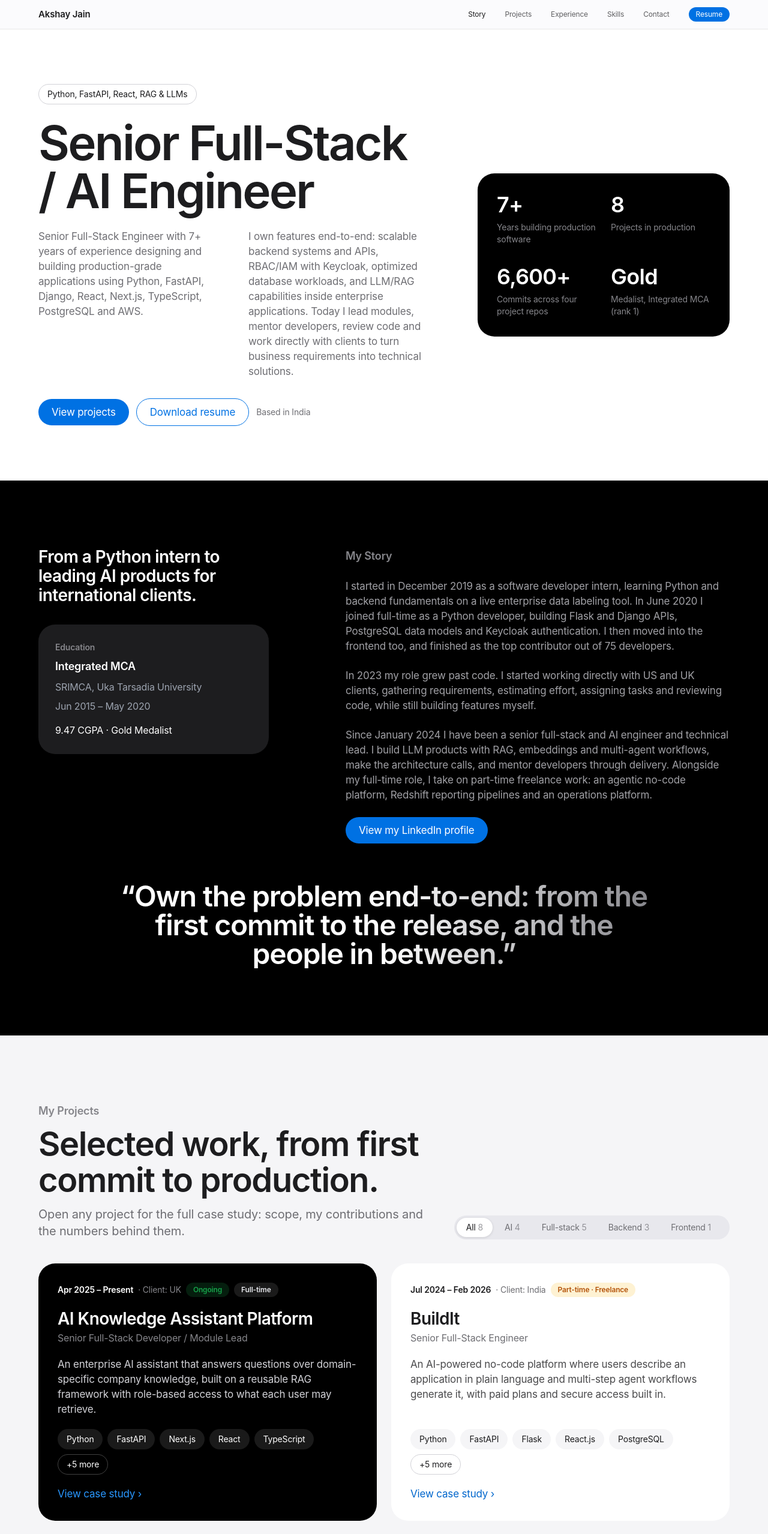
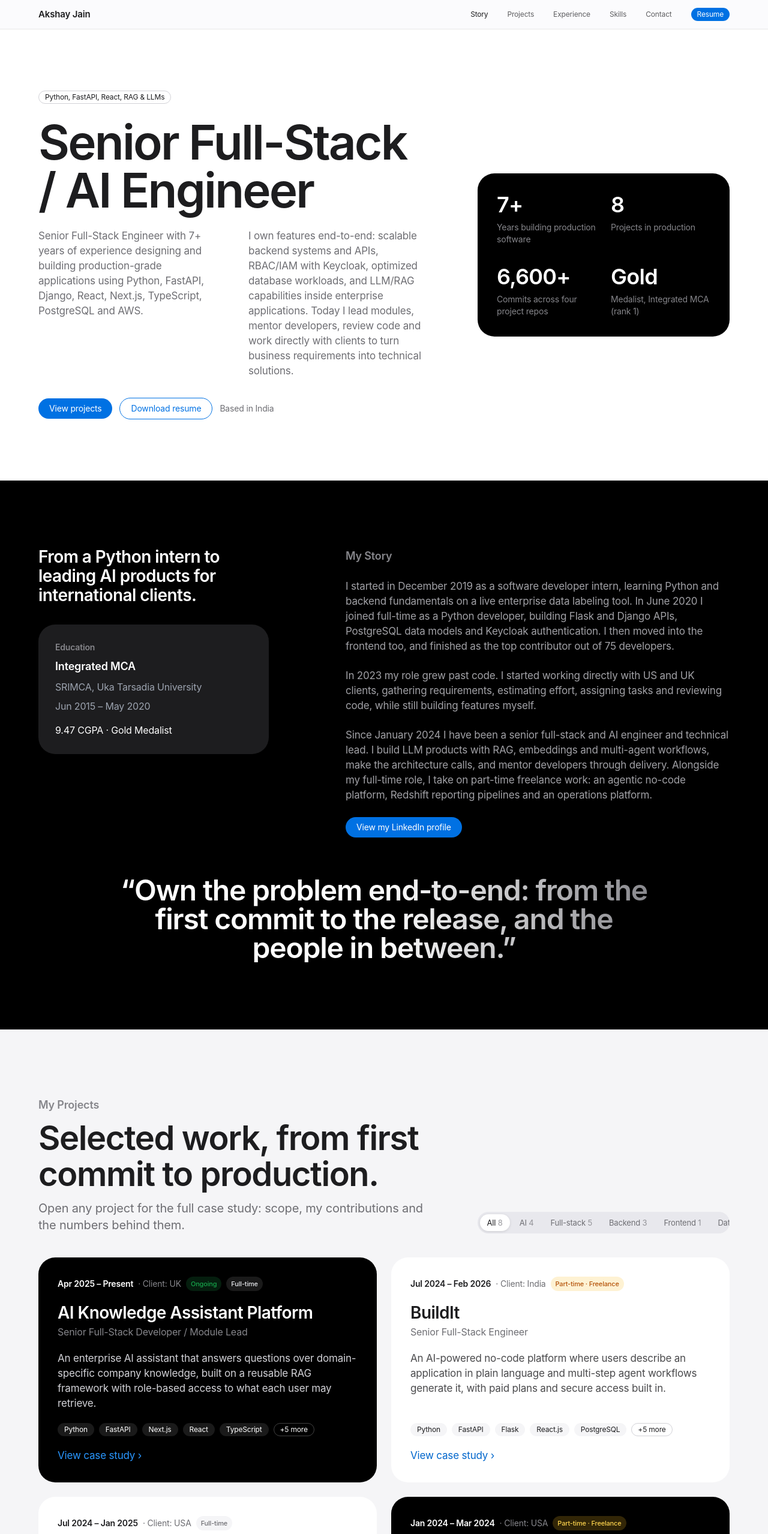
Before and after one commit to akshayjain98/akshayjain98.github.io, a Next.js app: page / in a window 1280 px wide. Shown: the top 2557 px of the page at 60% size. Built offline with nearby package versions, Linux system fonts and the light colour scheme.

Commit message:
feat: change the button and badge size

```diff
--- a/src/app/components/About/index.tsx
+++ b/src/app/components/About/index.tsx
@@ -9,12 +9,12 @@ const About: React.FC = () => {
     <div className="flex flex-col lg:flex-row justify-between gap-10 sm:gap-12 lg:gap-12 xl:gap-20 py-10 sm:py-12 lg:py-20 items-center flex-1">
       <div className="flex-1 min-w-0 flex flex-col justify-center gap-6">
         <div className="flex flex-wrap items-center gap-3">
-          <Tag className="text-xs sm:text-sm !whitespace-normal" variant="outlined">
+          <Tag className="!whitespace-normal" variant="outlined">
             {headline}
           </Tag>
           {openTo && (
-            <span className="inline-flex items-center gap-2 rounded-full bg-green-500/10 px-4 py-2 text-xs sm:text-sm font-semibold text-green-700">
-              <span aria-hidden className="h-2 w-2 rounded-full bg-green-500 animate-pulse" />
+            <span className="inline-flex items-center gap-1.5 rounded-full bg-green-500/10 px-2.5 py-0.5 text-xs font-medium text-green-700">
+              <span aria-hidden className="h-1.5 w-1.5 rounded-full bg-green-500 animate-pulse" />
               {openTo}
             </span>
           )}
--- a/src/app/components/Experience/index.tsx
+++ b/src/app/components/Experience/index.tsx
@@ -15,7 +15,7 @@ const EmployerBlock = ({ employer, current }: { employer: Employer; current: boo
         </p>
       </div>
       <span
-        className={`rounded-full px-4 py-1.5 text-sm font-semibold ${
+        className={`rounded-full px-2.5 py-0.5 text-xs font-medium ${
           employer.type === 'Full-time' ? 'bg-white text-black' : 'bg-amber-400/20 text-amber-300'
         }`}
       >
--- a/src/app/components/Projects/index.tsx
+++ b/src/app/components/Projects/index.tsx
@@ -14,7 +14,7 @@ const EngagementBadge: React.FC<{ engagement: Project['engagement']; dark?: bool
   const freelance = engagement !== 'Full-time';
   return (
     <span
-      className={`rounded-full px-3 py-1 text-xs font-semibold ${
+      className={`rounded-full px-2 py-0.5 text-[11px] font-medium ${
         freelance
           ? 'bg-amber-400/20 text-amber-700'
           : dark
@@ -44,7 +44,7 @@ const ProjectCard: React.FC<{ project: Project; dark: boolean; onOpen: () => voi
         <span className={muted}>· {project.client}</span>
         <span className="ml-auto flex gap-2">
           {project.ongoing && (
-            <span className="rounded-full bg-green-500/15 px-3 py-1 text-xs font-semibold text-green-600">Ongoing</span>
+            <span className="rounded-full bg-green-500/15 px-2 py-0.5 text-[11px] font-medium text-green-600">Ongoing</span>
           )}
           <EngagementBadge engagement={project.engagement} dark={dark} />
         </span>
@@ -151,7 +151,7 @@ const ProjectModal: React.FC<{ project: Project; onClose: () => void }> = ({ pro
                 <EngagementBadge engagement={project.engagement} />
               </span>
               {project.ongoing && (
-                <span className="self-center rounded-full bg-green-500/15 px-3 py-1 text-xs font-semibold text-green-700">Ongoing</span>
+                <span className="self-center rounded-full bg-green-500/15 px-2 py-0.5 text-[11px] font-medium text-green-700">Ongoing</span>
               )}
             </div>
             <h2 id="project-modal-title" className="text-[28px] sm:text-[40px] font-semibold leading-[1.1] tracking-[-0.025em] mt-2">
@@ -214,7 +214,7 @@ const ProjectModal: React.FC<{ project: Project; onClose: () => void }> = ({ pro
                   <div className="flex flex-wrap items-center justify-between gap-2">
                     <h3 className="font-semibold">{c.area}</h3>
                     {c.layer && (
-                      <span className="rounded-full border border-gray-300 px-3 py-0.5 text-xs font-semibold uppercase tracking-wide text-gray-600">
+                      <span className="rounded-full border border-gray-300 px-2 py-0.5 text-[11px] font-medium uppercase tracking-wide text-gray-600">
                         {c.layer}
                       </span>
                     )}
@@ -311,7 +311,7 @@ export const Projects: React.FC<{ projects: Project[] }> = ({ projects }) => {
                 type="button"
                 aria-pressed={filter === f}
                 onClick={() => setFilter(f)}
-                className={`shrink-0 whitespace-nowrap rounded-full px-4 py-1.5 transition duration-200 ${
+                className={`shrink-0 whitespace-nowrap rounded-full px-3 py-1 text-[13px] transition duration-200 ${
                   filter === f ? 'bg-white text-apple-ink shadow-[0_1px_4px_rgba(0,0,0,0.12)]' : 'text-apple-muted hover:text-apple-ink'
                 }`}
               >
--- a/src/app/components/ui/Tag/index.tsx
+++ b/src/app/components/ui/Tag/index.tsx
@@ -18,7 +18,7 @@ const Tag: React.FC<TagProps> = ({ className = '', children, variant = 'containe
         : 'bg-apple-gray text-apple-ink border-transparent';
 
   return (
-    <span className={`inline-block max-w-full overflow-hidden text-ellipsis whitespace-nowrap rounded-full border px-3.5 py-1.5 ${themeVariantClasses} ${className}`}>
+    <span className={`inline-block max-w-full overflow-hidden text-ellipsis whitespace-nowrap rounded-full border px-2.5 py-0.5 text-xs ${themeVariantClasses} ${className}`}>
       {children}
     </span>
   );
--- a/src/app/globals.css
+++ b/src/app/globals.css
@@ -25,17 +25,17 @@ body {
 @layer components {
   /* Apple-style pill buttons */
   .btn-apple {
-    @apply inline-flex items-center justify-center gap-1 rounded-full bg-apple-blue px-[22px] py-3 text-[17px] font-normal leading-[1.18] text-white transition duration-200 ease-out hover:bg-apple-blue-hover active:scale-[0.98] focus:outline-none focus-visible:ring-4 focus-visible:ring-apple-blue/30;
+    @apply inline-flex items-center justify-center gap-1 rounded-full bg-apple-blue px-[18px] py-2 text-sm font-normal leading-[1.29] text-white transition duration-200 ease-out hover:bg-apple-blue-hover active:scale-[0.98] focus:outline-none focus-visible:ring-4 focus-visible:ring-apple-blue/30;
   }
   .btn-apple-outline {
-    @apply inline-flex items-center justify-center gap-1 rounded-full border border-apple-blue bg-transparent px-[22px] py-3 text-[17px] font-normal leading-[1.18] text-apple-blue transition duration-200 ease-out hover:bg-apple-blue hover:text-white active:scale-[0.98] focus:outline-none focus-visible:ring-4 focus-visible:ring-apple-blue/30;
+    @apply inline-flex items-center justify-center gap-1 rounded-full border border-apple-blue bg-transparent px-[18px] py-2 text-sm font-normal leading-[1.29] text-apple-blue transition duration-200 ease-out hover:bg-apple-blue hover:text-white active:scale-[0.98] focus:outline-none focus-visible:ring-4 focus-visible:ring-apple-blue/30;
   }
   .btn-apple-sm {
-    @apply inline-flex items-center justify-center rounded-full bg-apple-blue px-3 py-1 text-xs font-normal text-white transition-colors duration-200 hover:bg-apple-blue-hover active:scale-[0.98];
+    @apply inline-flex items-center justify-center rounded-full bg-apple-blue px-2.5 py-[3px] text-xs font-normal text-white transition-colors duration-200 hover:bg-apple-blue-hover active:scale-[0.98];
   }
   /* Frosted secondary pill for dark sections */
   .btn-apple-glass {
-    @apply inline-flex items-center justify-center gap-1 rounded-full bg-white/10 px-[22px] py-3 text-[17px] leading-[1.18] text-white backdrop-blur transition duration-200 ease-out hover:bg-white/20 active:scale-[0.98];
+    @apply inline-flex items-center justify-center gap-1 rounded-full bg-white/10 px-[18px] py-2 text-sm leading-[1.29] text-white backdrop-blur transition duration-200 ease-out hover:bg-white/20 active:scale-[0.98];
   }
   /* Large Apple-style section headline */
   .headline-apple {
```
